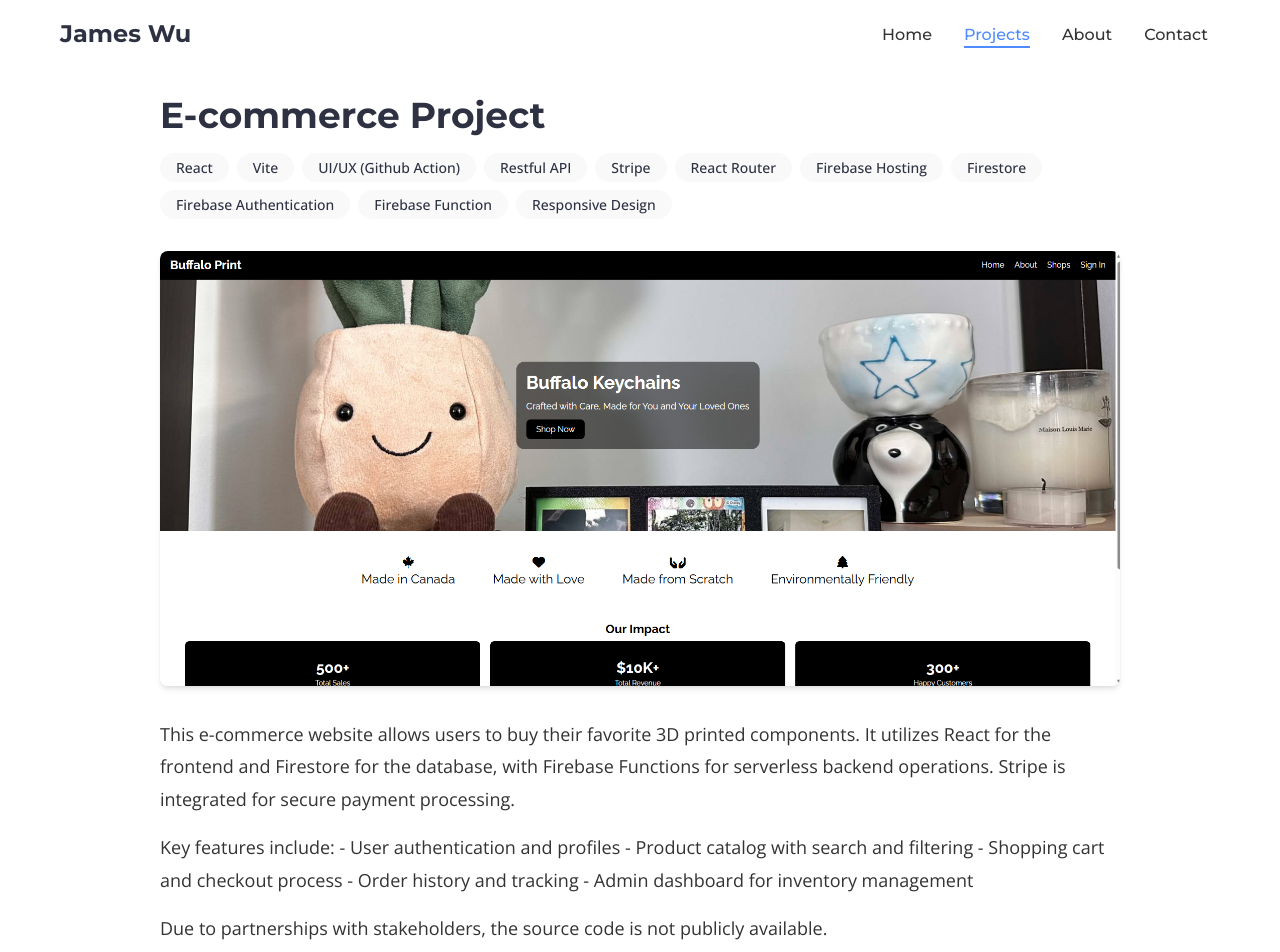
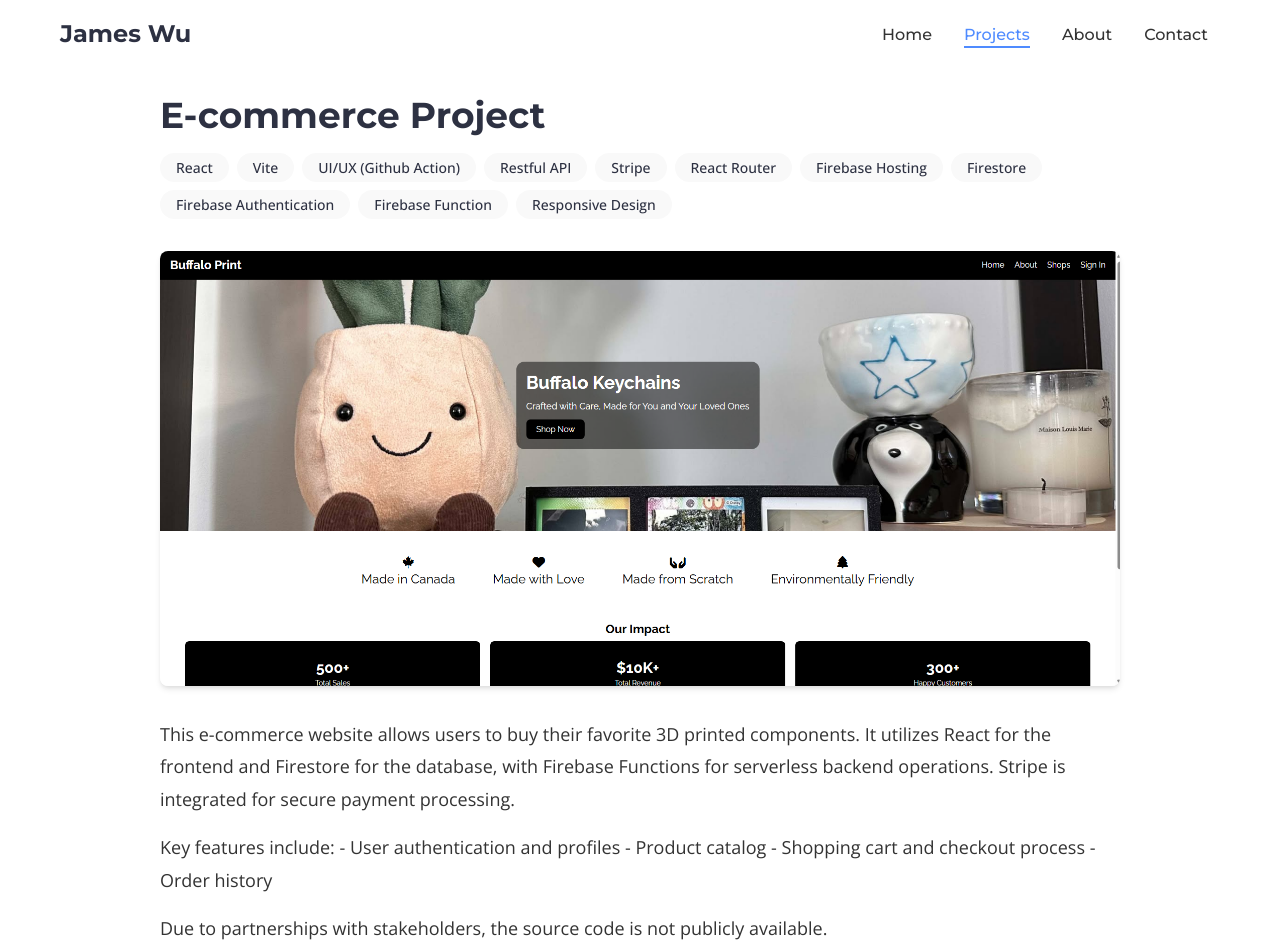
Before and after one commit to jameswuu/portfolio, a React (Vite) app: page /projects/1 in a window 1280 px wide. Shown: the top 952 px of the page. Built offline with nearby package versions, Linux system fonts and the light colour scheme.

Commit message:
Update project's data

```diff
--- a/src/data/projectsData.js
+++ b/src/data/projectsData.js
@@ -11,10 +11,10 @@ const projectsData = [
 
       Key features include:
       - User authentication and profiles
-      - Product catalog with search and filtering
+      - Product catalog
       - Shopping cart and checkout process
-      - Order history and tracking
-      - Admin dashboard for inventory management
+      - Order history
+
 
       Due to partnerships with stakeholders, the source code is not publicly available.
     `,
@@ -54,9 +54,7 @@ const projectsData = [
       Key features include:
       - Task creation, editing, and deletion
       - Task categorization and priority levels
-      - Due dates and reminders
-      - Progress tracking and completion statistics
-      - Collaboration features for team tasks
+      - Due dates
     `,
     liveDemo: 'https://fantasktic-1e480.web.app/',
     githubRepo: 'https://github.com/jameswuu/fantasktic'
```
